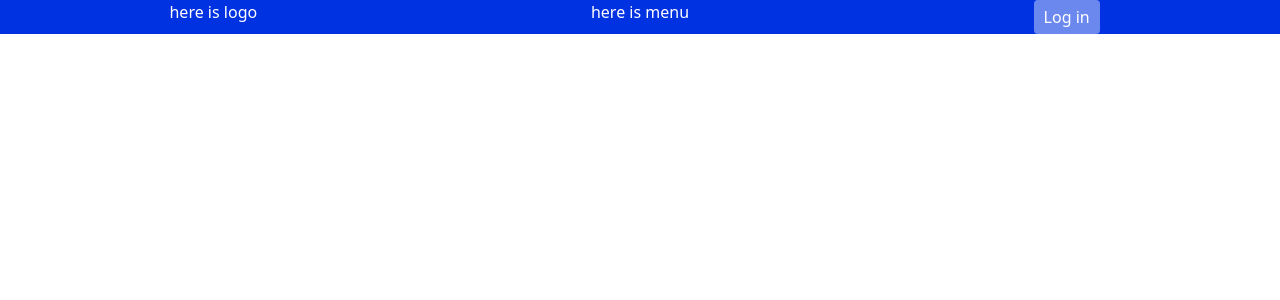
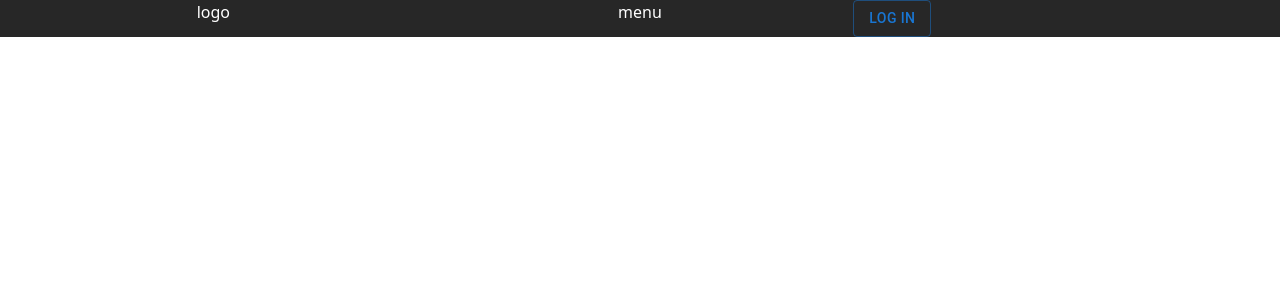
Before and after one commit to MaximGavd/jira-clone, a React (Create React App) app: page / in a window 1280 px wide. Shown: the top 300 px of the page. Built offline with nearby package versions, Linux system fonts and the light colour scheme.

Commit message:
init tailwind + mui

```diff
--- a/package.json
+++ b/package.json
@@ -3,6 +3,11 @@
   "version": "0.1.0",
   "private": true,
   "dependencies": {
+    "@emotion/react": "^11.11.3",
+    "@emotion/styled": "^11.11.0",
+    "@mui/base": "^5.0.0-beta.36",
+    "@mui/material": "^5.15.10",
+    "@mui/styled-engine-sc": "^6.0.0-alpha.16",
     "@testing-library/jest-dom": "^5.17.0",
     "@testing-library/react": "^13.4.0",
     "@testing-library/user-event": "^13.5.0",
@@ -14,6 +19,7 @@
     "react-dom": "^18.2.0",
     "react-router-dom": "^6.22.1",
     "react-scripts": "5.0.1",
+    "styled-components": "^6.1.8",
     "tailwindcss": "^3.4.1",
     "typescript": "^4.9.5",
     "web-vitals": "^2.1.4"
--- a/src/App.css
+++ b/src/App.css
@@ -5,41 +5,5 @@
 .btn {
   padding: 5px 10px;
   border-radius: 4px;
+  background: white;
 }
-.btn-full {
-
-}
-.App-logo {
-  height: 40vmin;
-  pointer-events: none;
-}
-
-@media (prefers-reduced-motion: no-preference) {
-  .App-logo {
-    animation: App-logo-spin infinite 20s linear;
-  }
-}
-
-.App-header {
-  background-color: #282c34;
-  min-height: 100vh;
-  display: flex;
-  flex-direction: column;
-  align-items: center;
-  justify-content: center;
-  font-size: calc(10px + 2vmin);
-  color: white;
-}
-
-.App-link {
-  color: #61dafb;
-}
-
-@keyframes App-logo-spin {
-  from {
-    transform: rotate(0deg);
-  }
-  to {
-    transform: rotate(360deg);
-  }
-}
--- a/src/Components/common/Header/Header.tsx
+++ b/src/Components/common/Header/Header.tsx
@@ -1,13 +1,14 @@
 import React from 'react'
-
+import Button from '@mui/material/Button';
+import { createTheme } from '@mui/material';
 const Header = () => {
   return (
-    <div className='bg-blue'>
+    <div className='bg-dark'>
       <div className='container mx-auto grid-cols-3 grid'>
-        <div>here is logo</div>
-        <div>here is menu</div>
-        <div>
-          <button className='bg-blue-btn btn'>Log in</button>
+        <div>logo</div>
+        <div>menu</div>
+        <div className='flex'>
+          <Button variant='outlined' className='btn'>Log in</Button>
         </div>
       </div>
     </div>
--- /dev/null
+++ b/src/material-config.ts
@@ -0,0 +1,5 @@
+import { createTheme } from "@mui/material";
+
+export const theme = createTheme({
+
+})
--- a/tailwind.config.js
+++ b/tailwind.config.js
@@ -5,9 +5,8 @@ module.exports = {
   ],
   theme: {
     colors: {
-      'blue' : {
-        DEFAULT: '#0032E2',
-        'btn' : '#6B88EE'
+      'dark' : {
+        DEFAULT: '#272727',
       },
     },
     extend: {
```
Also changed, not shown: 1 other file (tests, documents, lock files or other folders).
